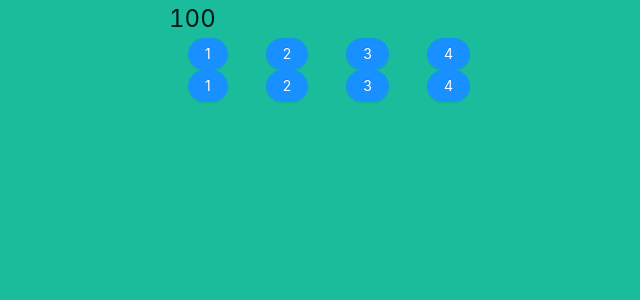
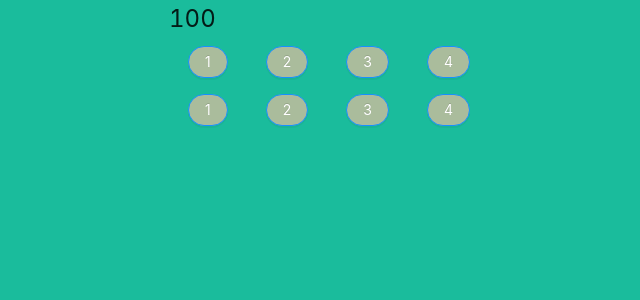
Before and after one commit to ridwankazi/capital_calculator, a React app: page / in a window 1280 px wide. Shown: the top 300 px of the page, without its empty margins (311-951 px from the left). Built offline with nearby package versions, Linux system fonts and the light colour scheme.

Commit message:
added click callback method to Calculator component to pass to children

```diff
--- a/src/components/Button/Button.js
+++ b/src/components/Button/Button.js
@@ -1,9 +1,9 @@
-import React, {useState, useMemo} from 'react';
+import React from 'react';
 import {Button} from 'antd';
 import './Button.less'
 
-const CalculatorButton = ({buttonConfig}) => {
-    return<Button className="Calculator-Button" type="primary" shape="round">{buttonConfig.value}</Button>
+const CalculatorButton = ({buttonConfig, buttonCallBack}) => {
+    return<Button className="Calculator-Button" type="primary" shape="round" onClick={() => buttonCallBack(buttonConfig.value)}>{buttonConfig.value}</Button>
 }
 
 export default CalculatorButton;
--- a/src/components/Button/Button.less
+++ b/src/components/Button/Button.less
@@ -1,4 +1,4 @@
-.Calc-Button {
+.Calculator-Button {
     background-color:  #aabc9c;
     margin: 0.5rem;
 }
--- a/src/components/ButtonsRow/ButtonsRow.js
+++ b/src/components/ButtonsRow/ButtonsRow.js
@@ -1,10 +1,10 @@
-import React, {useState, useMemo} from 'react';
+import React from 'react';
 import CalculatorButton from '@capital/components/Button';
-const ButtonsRow = ({buttonConfigList}) => {
+const ButtonsRow = ({buttonConfigList, buttonCallBack}) => {
     return(
         <div className="Buttons-Row flex-row justify-space-around">
             {buttonConfigList.map( buttonConfig => (
-                <CalculatorButton buttonConfig={buttonConfig} />
+                <CalculatorButton buttonConfig={buttonConfig} buttonCallBack={buttonCallBack} />
             ))}
         </div>
     )
--- a/src/components/Calculator/Calculator.js
+++ b/src/components/Calculator/Calculator.js
@@ -1,4 +1,4 @@
-import React, {useState, useMemo} from 'react';
+import React from 'react';
 import './Calculator.less'
 import ButtonsRow from '@capital/components/ButtonsRow';
 import Display from '@capital/components/Display';
@@ -34,7 +34,12 @@ const Calculator = ({}) => {
             },
         ]
     ]
-    console.log(buttonConfigRowsList)
+
+    const processButtonClick = (clickEvent, buttonValue) => {
+        console.log(buttonValue)
+    }
+
+
     return(
         <div className="Calculator-Box flex-column">
             <div className="Display">
@@ -42,7 +47,7 @@ const Calculator = ({}) => {
             </div>
             <div className="Buttons flex-column">
                 {buttonConfigRowsList.map( buttonConfigList => (
-                    <ButtonsRow buttonConfigList={buttonConfigList} />
+                    <ButtonsRow buttonConfigList={buttonConfigList} buttonCallBack={processButtonClick} />
                 ))}
             </div>
         </div>
```
